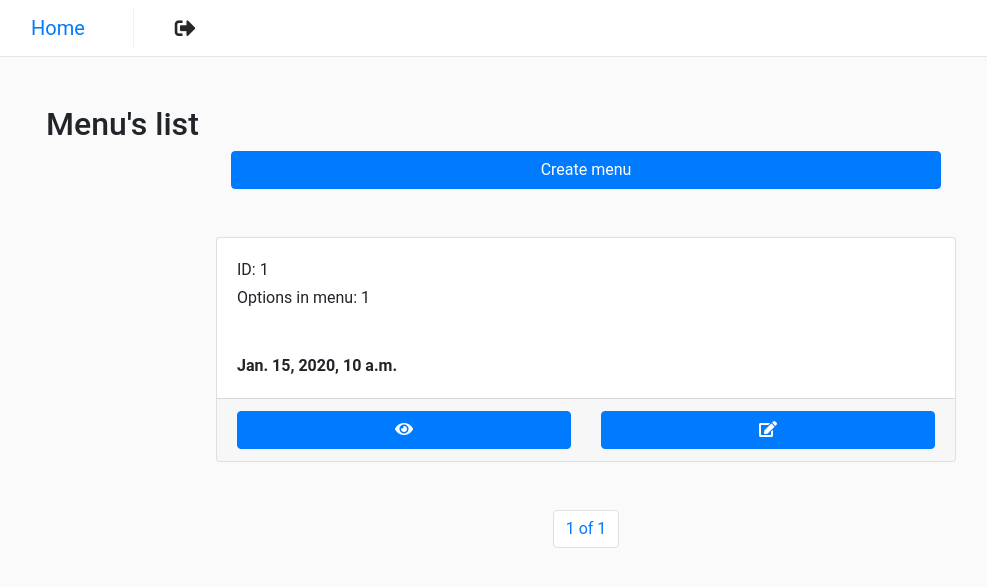
After one commit to atahualpasf/backend-test-silva, a Django app: template cornershop-backend-test/backend_test/menus/templates/menus/menus/list.html in a window 1280 px wide. The commit adds this page. Shown: the top 587 px of the page, without its empty margins (54-1041 px from the left). Run offline with Django 3.2, Linux system fonts and the light colour scheme; the template is opened without the code that fills it: most values are stand-ins (such as "Sample title", 1, 10 or a date in 2020); some libraries are stand-ins or nearby versions.

Commit message:
feat(menus): adding menu create view

```diff
--- a/cornershop-backend-test/backend_test/menus/templates/menus/meals/includes/meal_card.html
+++ b/cornershop-backend-test/backend_test/menus/templates/menus/meals/includes/meal_card.html
@@ -1,6 +1,6 @@
-<div class="col-sm-12 col-md-8 offset-md-2 mt-5 p-0 post-container">
-  <div class="media pt-3 pl-3 pb-1">
-    <div class="media-body">
+<div class="col-sm-12 col-md-8 justify-content-center my-2 p-0">
+  <div class="card">
+    <div class="card-body">
       {% if menu_option %}
       <p class="mb-1">Option: {{ menu_option.option }}</p>
       {% endif %}
--- a/cornershop-backend-test/backend_test/menus/templates/menus/menus/includes/menu_card.html
+++ b/cornershop-backend-test/backend_test/menus/templates/menus/menus/includes/menu_card.html
@@ -1,16 +1,26 @@
-<div class="col-sm-12 col-md-8 offset-md-2 mt-5 p-0 post-container">
-  <a class="text-decoration-none" href="{% url "menus:detail" menu.pk %}">
-    <div class="media pt-3 pl-3 pb-1">
-      <div class="media-body">
-        <p class="mb-1">ID: {{ menu.pk }}</p>
-        <p class="mb-1">Options in menu: {{ menu.menu_options.count }}</p>
+<div class="col-sm-12 col-md-8 offset-md-2 mt-5 p-0">
+  <div class="card">
+    <div class="card-body">
+      <p class="mb-1">ID: {{ menu.pk }}</p>
+      <p class="mb-1">Options in menu: {{ menu.menu_options.count }}</p>
+    </div>
+    <div class="card-body">
+      <b>{{ menu.date }}</b>
+    </div>
+
+    <div class="card-footer">
+      <div class="row">
+        <div class="col-6 text-center">
+          <a class="btn btn-block btn-primary" href="{% url "menus:detail" menu.pk %}" title="Show detail">
+            <i class="fas fa-eye"></i>
+          </a>
+        </div>
+        <div class="col-6 text-center">
+          <a class="btn btn-block btn-primary" href="{% url "menus:detail" menu.pk %}" title="Edit">
+            <i class="fas fa-edit"></i>
+          </a>
+        </div>
       </div>
     </div>
-
-    <div class="media pt-3 pl-3 pb-1">
-      <div class="media-body">
-        <b>{{ menu.date }}</b>
-      </div>
-    </div>
-  </a>
+  </div>
 </div>
--- /dev/null
+++ b/cornershop-backend-test/backend_test/menus/templates/menus/menus/list.html
@@ -0,0 +1,31 @@
+{% extends "base.html" %}
+
+{% block page_title %}Menu's list{% endblock %}
+
+{% block container %}
+
+<div class="container">
+  <div class="row">
+    <div class="col">
+      <h2>Menu's list</h2>
+    </div>
+  </div>
+  <div class="row justify-content-center">
+    <div class="col-8">
+      <a class="btn btn-block btn-primary" href="{% url "menus:create" %}">Create menu</a>
+    </div>
+  </div>
+  <div class="row">
+      {% for menu in menus %}
+        {% include "menus/menus/includes/menu_card.html" %}
+      {% endfor %}
+  </div>
+  <div class="row mt-5">
+    <div class="col-12">
+      {% include "pagination.html" %}
+    </div>
+  </div>
+</div>
+
+
+{% endblock %}
--- a/cornershop-backend-test/backend_test/menus/urls.py
+++ b/cornershop-backend-test/backend_test/menus/urls.py
@@ -8,7 +8,7 @@ from backend_test.menus import views
 
 urlpatterns = [
     path(route="", view=views.MenusListView.as_view(), name="index"),
+    path(route="new", view=views.MenuCreateView.as_view(), name="create"),
     path(route="<int:pk>", view=views.MenuDetailView.as_view(), name="detail"),
-    path(route="coordinate", view=views.coordinate, name="coordinate"),
     path(route="options", view=views.options, name="options"),
 ]
--- a/cornershop-backend-test/backend_test/utils/models.py
+++ b/cornershop-backend-test/backend_test/utils/models.py
@@ -46,6 +46,7 @@ class SoftDeleteModel(models.Model):
     is_deleted = models.BooleanField(
         _("soft deleted status"),
         default=False,
+        editable=False,
         help_text=_("Indicator to know if a object was deleted or not"),
     )
 
--- a/cornershop-backend-test/static/css/main.css
+++ b/cornershop-backend-test/static/css/main.css
@@ -16,12 +16,6 @@ html, body {
     border-bottom: 1px solid rgba(0,0,0,.0975);
 }
 
-.post-container {
-    background: #fff;
-    border: 1px solid #e6e6e6;
-    border-radius: 3px;
-}
-
 .nav-icon a {
     color: #262626;
     font-size: 1.3em;
@@ -30,6 +24,7 @@ html, body {
     margin-left: 1.2em;
     font-weight: 100;
 }
+
 .nav-icon a:hover {
     color: #1d5e72;;
 }
--- a/cornershop-backend-test/templates/includes/nav.html
+++ b/cornershop-backend-test/templates/includes/nav.html
@@ -10,13 +10,7 @@
             <ul class="navbar-nav mr-auto">
 
                 <li class="nav-item nav-icon">
-                    <a href="{% url "menus:index" %}">
-                        <i class="fas fa-plus"></i>
-                    </a>
-                </li>
-
-                <li class="nav-item nav-icon">
-                    <a href="{% url "users:logout" %}">
+                    <a href="{% url "users:logout" %}" title="Logout" tooltip="Logout">
                         <i class="fas fa-sign-out-alt"></i>
                     </a>
                 </li>
--- a/cornershop-backend-test/templates/pagination.html
+++ b/cornershop-backend-test/templates/pagination.html
@@ -1,5 +1,5 @@
 <nav>
-    <ul class="pagination justify-content-end">
+    <ul class="pagination justify-content-center">
         {% if page_obj.has_previous %}
         <li class="page-item">
             <a class="page-link" href="?page={{ page_obj.previous_page_number }}">
```
Also changed, not shown: cornershop-backend-test/backend_test/menus/forms.py (added, +20 -0 lines), cornershop-backend-test/backend_test/menus/models/menus.py (+13 -15 lines), cornershop-backend-test/backend_test/menus/templates/menus/list.html (deleted, +0 -20 lines), cornershop-backend-test/backend_test/menus/templates/menus/menus/create.html (added, +24 -0 lines), cornershop-backend-test/backend_test/menus/templates/menus/menus/detail.html (renamed from cornershop-backend-test/backend_test/menus/templates/menus/detail.html, +7 -0 lines), cornershop-backend-test/backend_test/menus/views.py (+16 -4 lines), cornershop-backend-test/backend_test/menus/migrations/0006_auto_20210809_0116.py (added), cornershop-backend-test/backend_test/orders/migrations/0002_auto_20210809_0104.py (added), cornershop-backend-test/backend_test/users/migrations/0005_auto_20210809_0104.py (added).
